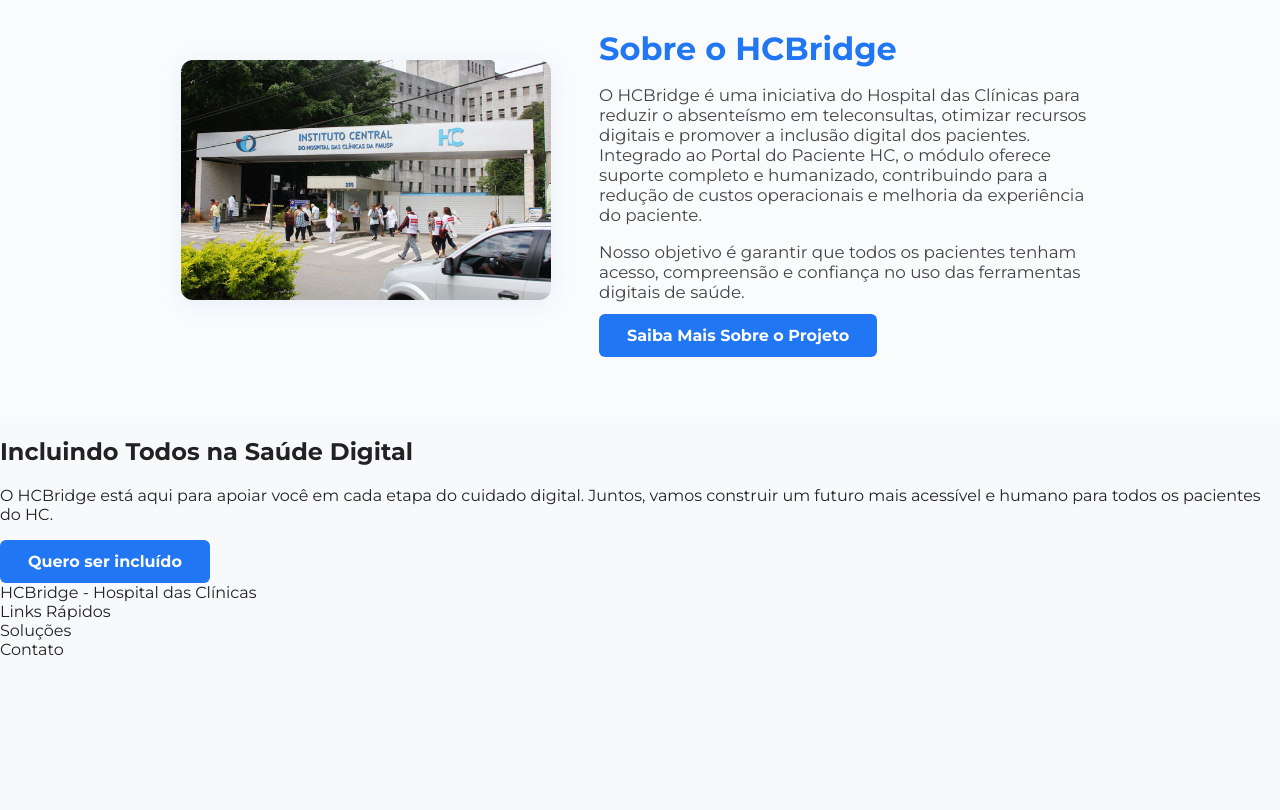
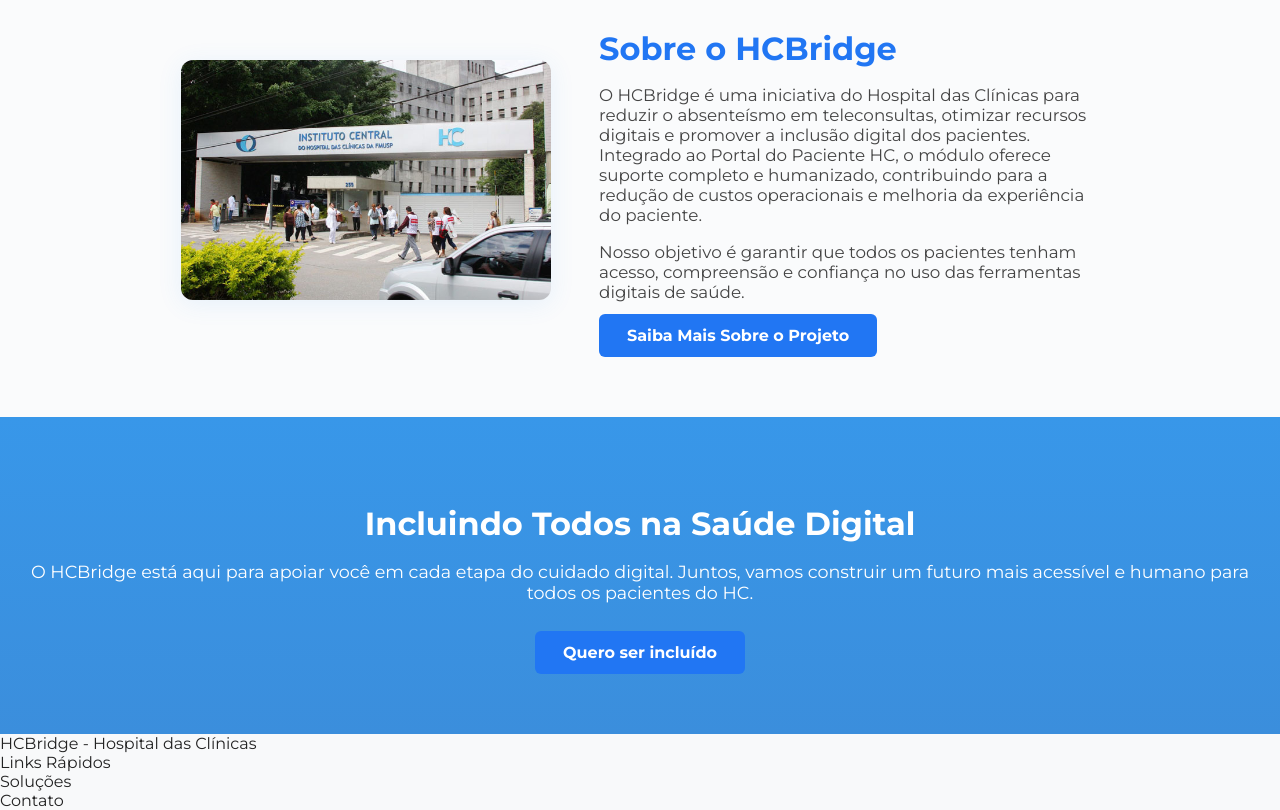
Before and after one commit to alecarlosjesus/hcu, a plain HTML site: page index.html in a window 1280 px wide. Shown: the part 1346-2156 px from the top of the page. Before the commit the page ends 2005 px from the top, so only its background shows below. Drawn offline with Linux system fonts and the light colour scheme.

Commit message:
Cria uma seção de destaque para chamada à ação, com gradiente azul e texto centralizado.

```diff
--- a/css/style.css
+++ b/css/style.css
@@ -202,3 +202,19 @@ header {
     font-size: 1.05rem;
     margin-bottom: 12px;
 }
+
+.cta {
+    background: linear-gradient(180deg, #3897e9 0%, #3b8edc 100%);
+    color: #fff;
+    text-align: center;
+    padding: 60px 20px 60px 20px;
+}
+.cta h2 {
+    font-size: 2rem;
+    font-weight: 700;
+    margin-bottom: 18px;
+}
+.cta p {
+    font-size: 1.1rem;
+    margin-bottom: 28px;
+}
```
